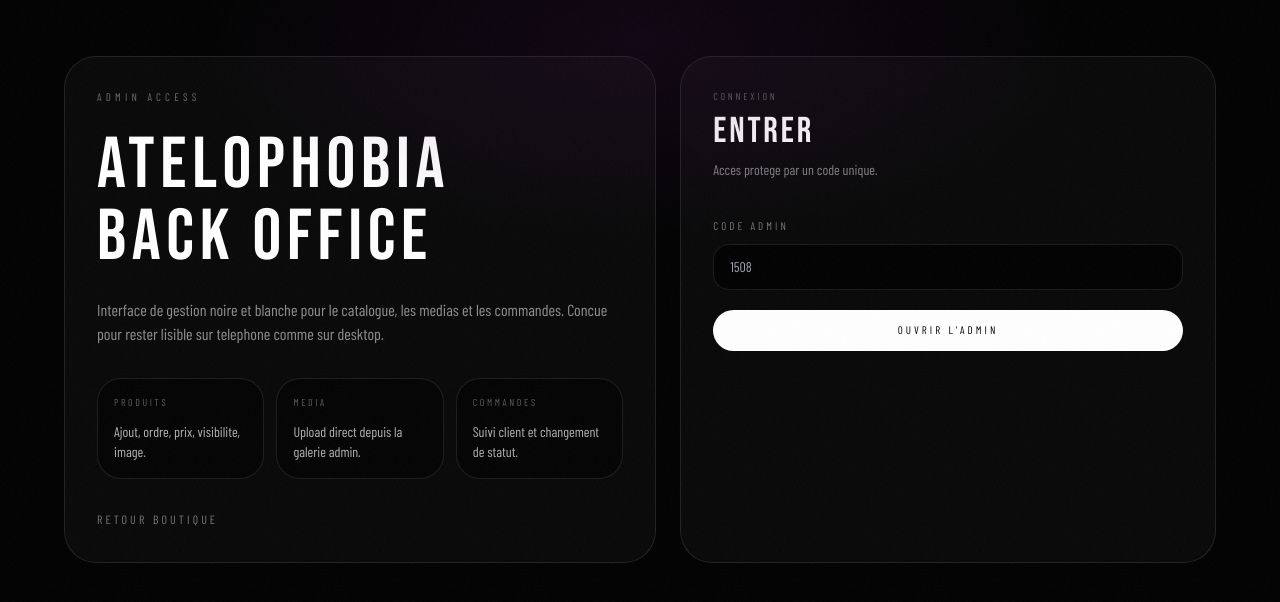
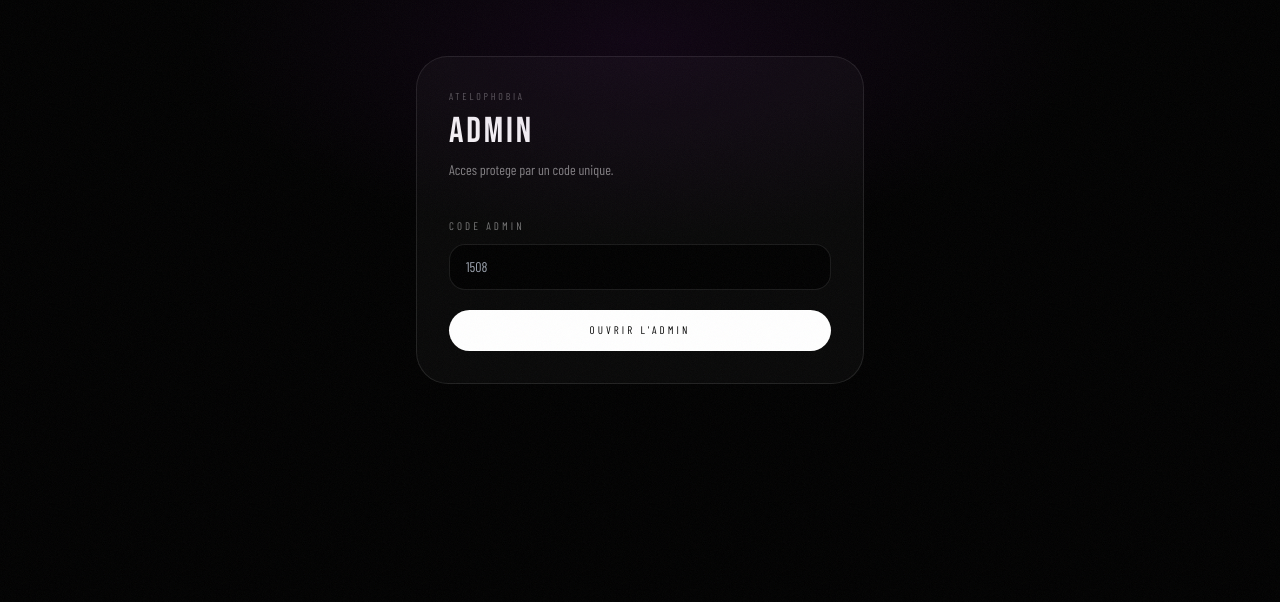
Before and after one commit to realtony0/atelophobia, a Next.js app: page /admin/login in a window 1280 px wide. Shown: the top 602 px of the page. Built offline with nearby package versions, Linux system fonts and the light colour scheme; no server answers; a web font is replaced by a local one.

Commit message:
Simplify admin login layout

```diff
--- a/app/admin/login/page.tsx
+++ b/app/admin/login/page.tsx
@@ -1,4 +1,3 @@
-import Link from 'next/link';
 import { redirect } from 'next/navigation';
 
 import { loginAdmin } from '@/app/admin/actions';
@@ -15,42 +14,11 @@ export default function AdminLoginPage({
 
   return (
     <main className="min-h-screen bg-black px-4 py-10 text-white sm:px-6 sm:py-14 lg:px-8">
-      <div className="mx-auto grid max-w-6xl gap-6 lg:grid-cols-[1.05fr_0.95fr]">
-        <section className="rounded-[32px] border border-white/10 bg-white/[0.03] p-6 sm:p-8">
-          <p className="text-[11px] uppercase tracking-[0.38em] text-white/40">Admin Access</p>
-          <h1 className="mt-6 font-display text-5xl uppercase leading-none tracking-[0.08em] sm:text-6xl lg:text-7xl">
-            Atelophobia
-            <br />
-            Back Office
-          </h1>
-          <p className="mt-6 max-w-xl text-sm text-white/55 sm:text-base">
-            Interface de gestion noire et blanche pour le catalogue, les medias et les commandes. Concue pour rester lisible sur telephone comme sur desktop.
-          </p>
-
-          <div className="mt-8 grid gap-3 sm:grid-cols-3">
-            <div className="rounded-[24px] border border-white/10 bg-black/60 p-4">
-              <p className="text-[10px] uppercase tracking-[0.26em] text-white/35">Produits</p>
-              <p className="mt-3 text-sm text-white/70">Ajout, ordre, prix, visibilite, image.</p>
-            </div>
-            <div className="rounded-[24px] border border-white/10 bg-black/60 p-4">
-              <p className="text-[10px] uppercase tracking-[0.26em] text-white/35">Media</p>
-              <p className="mt-3 text-sm text-white/70">Upload direct depuis la galerie admin.</p>
-            </div>
-            <div className="rounded-[24px] border border-white/10 bg-black/60 p-4">
-              <p className="text-[10px] uppercase tracking-[0.26em] text-white/35">Commandes</p>
-              <p className="mt-3 text-sm text-white/70">Suivi client et changement de statut.</p>
-            </div>
-          </div>
-
-          <Link href="/" className="mt-8 inline-flex text-xs uppercase tracking-[0.26em] text-white/45 transition hover:text-white">
-            Retour boutique
-          </Link>
-        </section>
-
+      <div className="mx-auto max-w-md">
         <section className="rounded-[32px] border border-white/10 bg-white/[0.03] p-6 sm:p-8">
           <div className="space-y-2">
-            <p className="text-[10px] uppercase tracking-[0.28em] text-white/35">Connexion</p>
-            <h2 className="font-display text-3xl uppercase tracking-[0.08em] sm:text-4xl">Entrer</h2>
+            <p className="text-[10px] uppercase tracking-[0.28em] text-white/35">Atelophobia</p>
+            <h1 className="font-display text-3xl uppercase tracking-[0.08em] sm:text-4xl">Admin</h1>
             <p className="text-sm text-white/50">Acces protege par un code unique.</p>
           </div>
 
```
